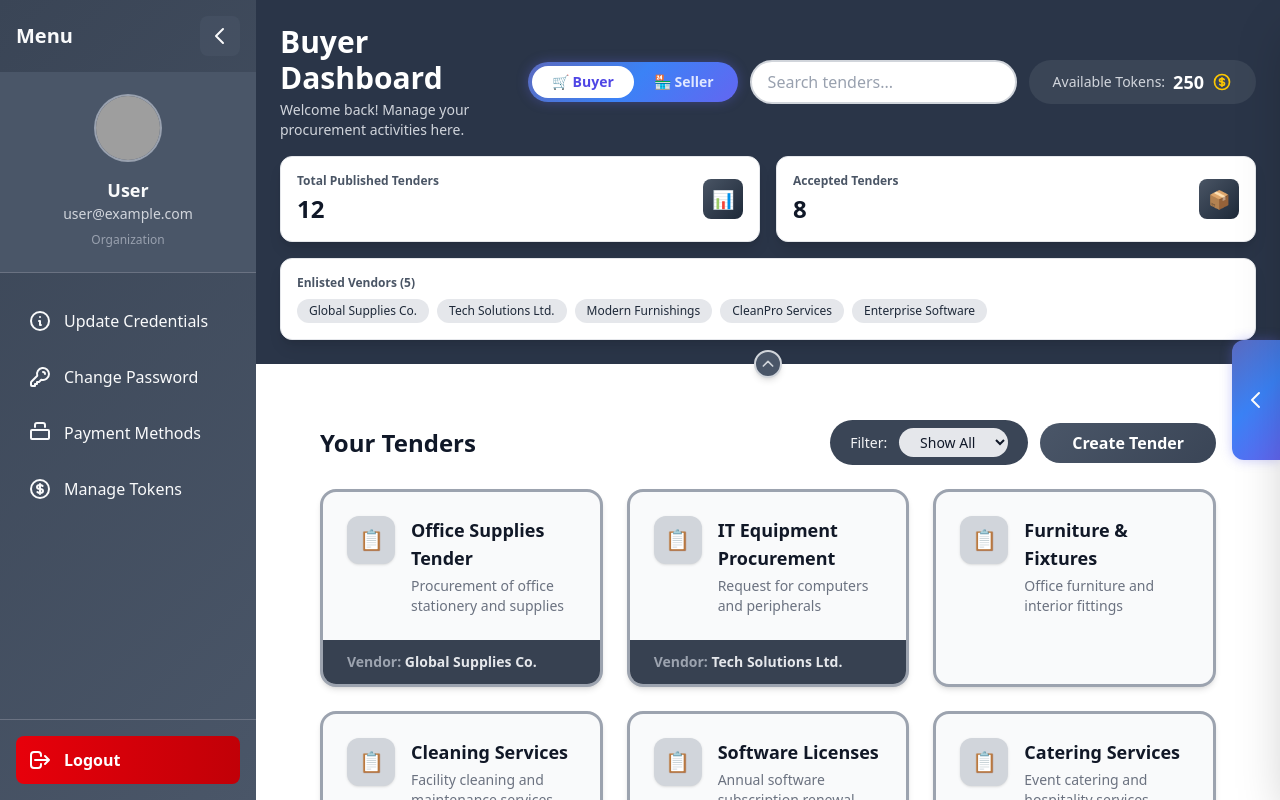
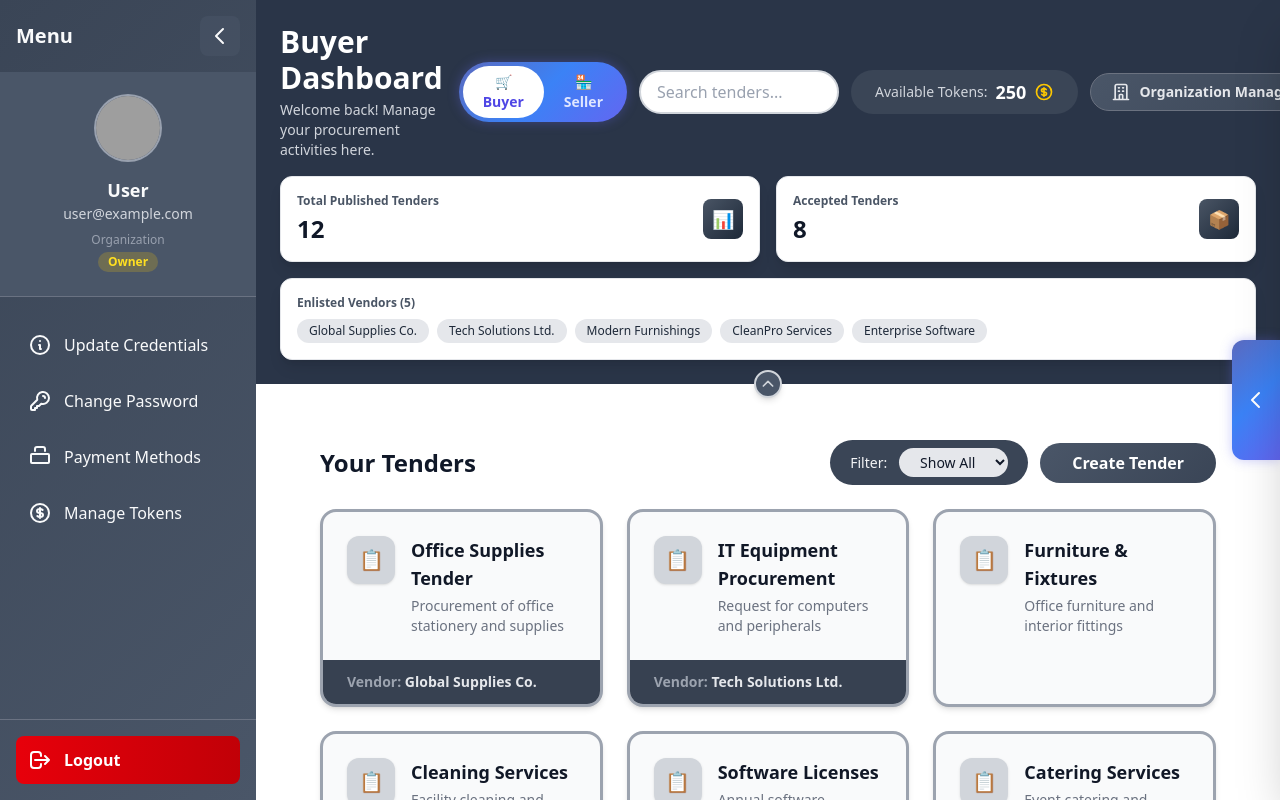
Before and after one commit to hasanaranna/ProcureNext, a Next.js app in the folder frontend/: page /home in a window 1280 px wide. Built offline with nearby package versions, Linux system fonts and the light colour scheme; grey boxes are pictures that could not be loaded.

Commit message:
minor ui chage for inspecting invitations

```diff
--- a/frontend/app/home/page.tsx
+++ b/frontend/app/home/page.tsx
@@ -24,17 +24,16 @@ export default function HomePage() {
     email?: string;
     organization_name?: string;
     role_in_org?: string;
-    status?: string;
   }>({});
 
-  useEffect(() => {
-    try {
-      const stored = localStorage.getItem('user');
-      if (stored) {
-        setUserData(JSON.parse(stored));
-      }
-    } catch { }
-  }, []);
+  // useEffect(() => {
+  //   try {
+  //     const stored = localStorage.getItem('user');
+  //     if (stored) {
+  //       setUserData(JSON.parse(stored));
+  //     }
+  //   } catch { }
+  // }, []);
 
   const handleModeSwitch = (newMode: 'buyer' | 'seller') => {
     if (newMode === mode) return;
@@ -77,7 +76,7 @@ export default function HomePage() {
     email: userData.email || 'user@example.com',
     avatar: `https://ui-avatars.com/api/?name=${encodeURIComponent(userData.full_name || 'User')}&background=0D8ABC&color=fff`,
     orgName: userData.organization_name || 'Organization',
-    role: userData.role_in_org || null,
+    role: userData.role_in_org || 'Owner',
   };
 
   const isOwner = user.role === 'Owner';
```
